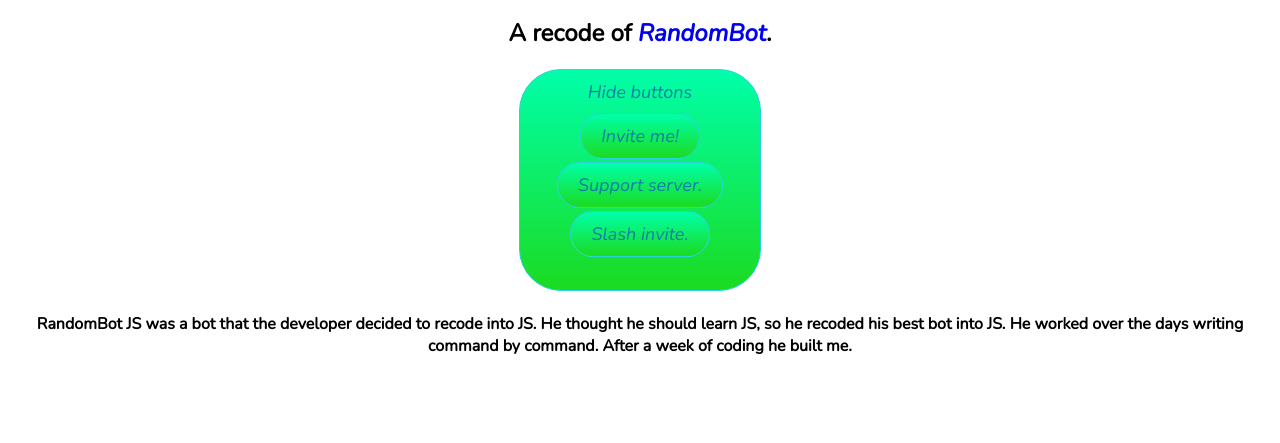
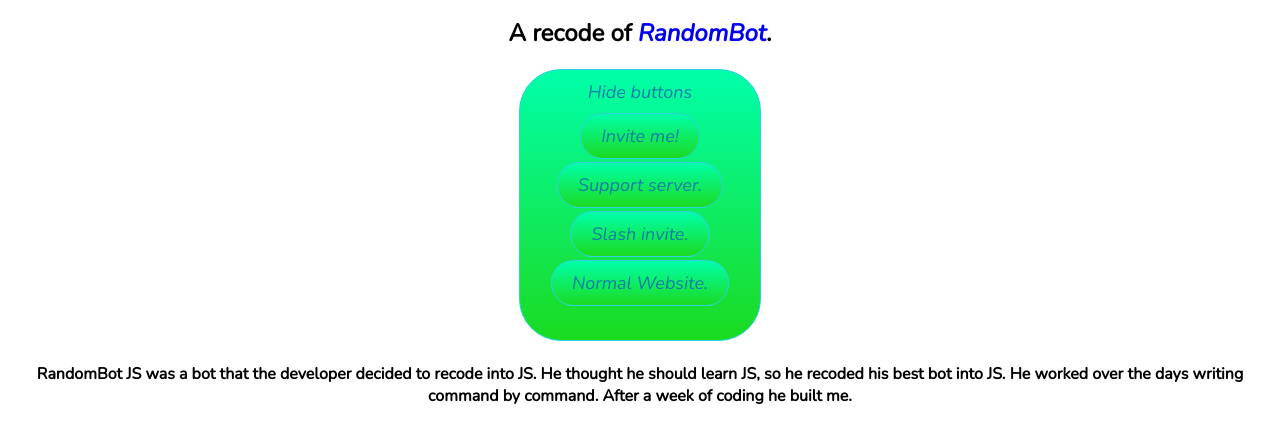
Before and after one commit to RandomBotDev/RandomBot-JS, a website: page web/html/index.html in a window 1280 px wide. Both pictures are taken after a click on the link "Show buttons". Shown: the part 109-552 px from the top of the page. Drawn offline with nearby package versions, Linux system fonts and the light colour scheme.

Commit message:
add goto normal website button

```diff
--- a/web/html/index.html
+++ b/web/html/index.html
@@ -47,6 +47,9 @@
 			<a href="/support" class="buttons noselect" id="btnhelp" target="_blank">Support server.</a>
 			<hr style="height:5px; visibility:hidden;">
 			<a href="/slash" class="buttons noselect" id="btnslash" target="_blank">Slash invite.</a>
+      <hr style="height:5px; visibility:hidden;" />
+      <a href="https://randombot.tk" class="buttons noselect" id="btnnormal" target="_blank">Normal Website.</a>
+	    <hr style="height:5px; visibility:hidden;" />
 		</div>
 	</center>
 	<center>
--- a/web/js/buttons.js
+++ b/web/js/buttons.js
@@ -3,13 +3,15 @@
   btninv = document.getElementById("btninv")
   btnhelp = document.getElementById("btnhelp")
   btnslash = document.getElementById("btnslash")
+  btnnormal = document.getElementById("btnnormal")
   btnmain = document.getElementById("btnmain")
   if (btndiv.style.width === "120px") {
     btndiv.style.width = "200px";
-    btndiv.style.height = "200px";
+    btndiv.style.height = "250px";
     btninv.style.visibility = "visible";
     btnhelp.style.visibility = "visible";
     btnslash.style.visibility = "visible";
+    btnnormal.style.visibility = "visible";
     btnmain.innerHTML = "Hide buttons";
   } else {
     btndiv.style.width = "120px";
@@ -17,6 +19,7 @@
     btninv.style.visibility = "hidden";
     btnhelp.style.visibility = "hidden";
     btnslash.style.visibility = "hidden";
+    btnnormal.style.visibility = "hidden";
     btnmain.innerHTML = "Show buttons";
   }
 }
@@ -25,7 +28,9 @@
   btninv = document.getElementById("btninv")
   btnhelp = document.getElementById("btnhelp")
   btnslash = document.getElementById("btnslash")
+  btnnormal = document.getElementById("btnnormal")
   btninv.style.visibility = "hidden";
   btnhelp.style.visibility = "hidden";
   btnslash.style.visibility = "hidden";
+  btnnormal.style.visibility = "hidden";
 }
```
